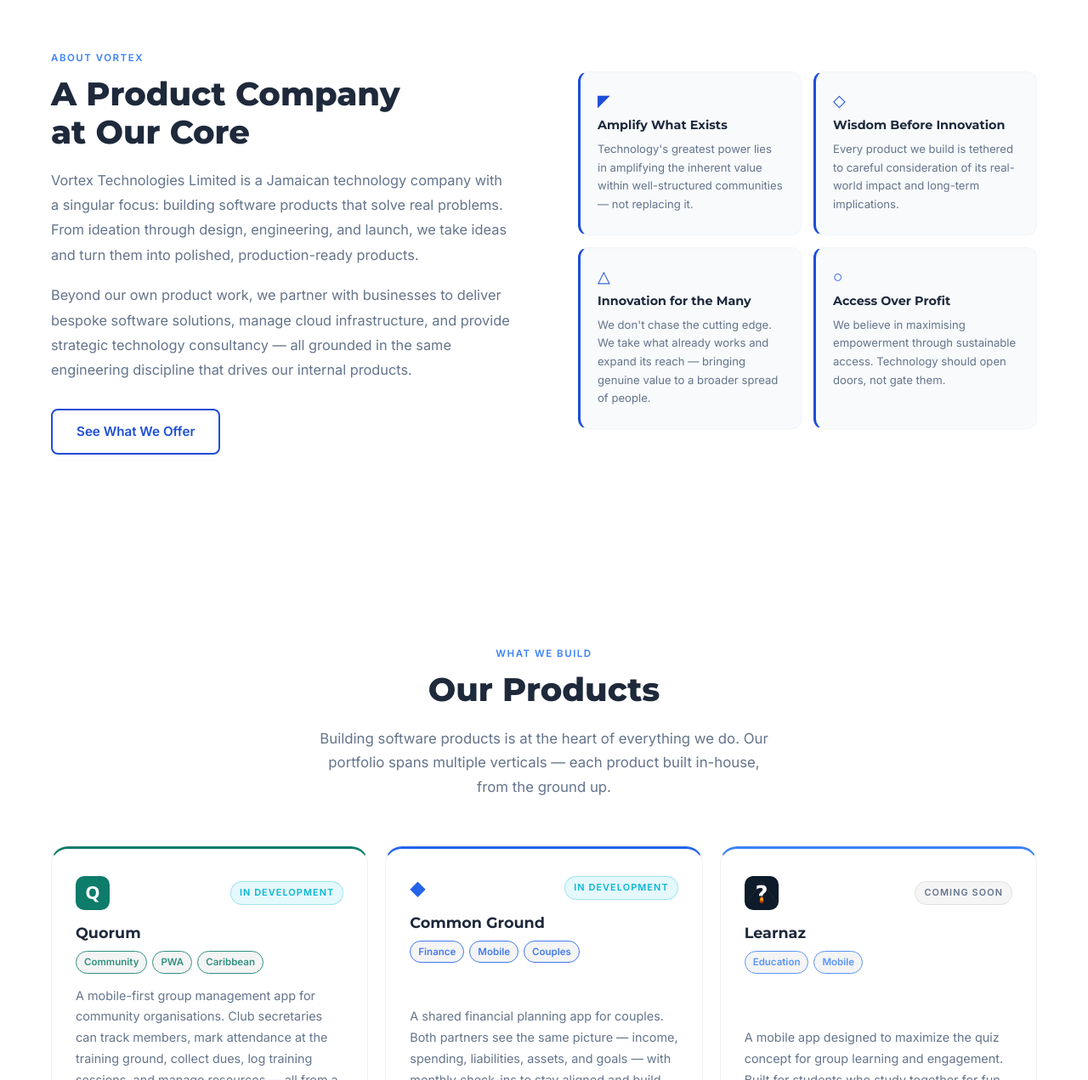
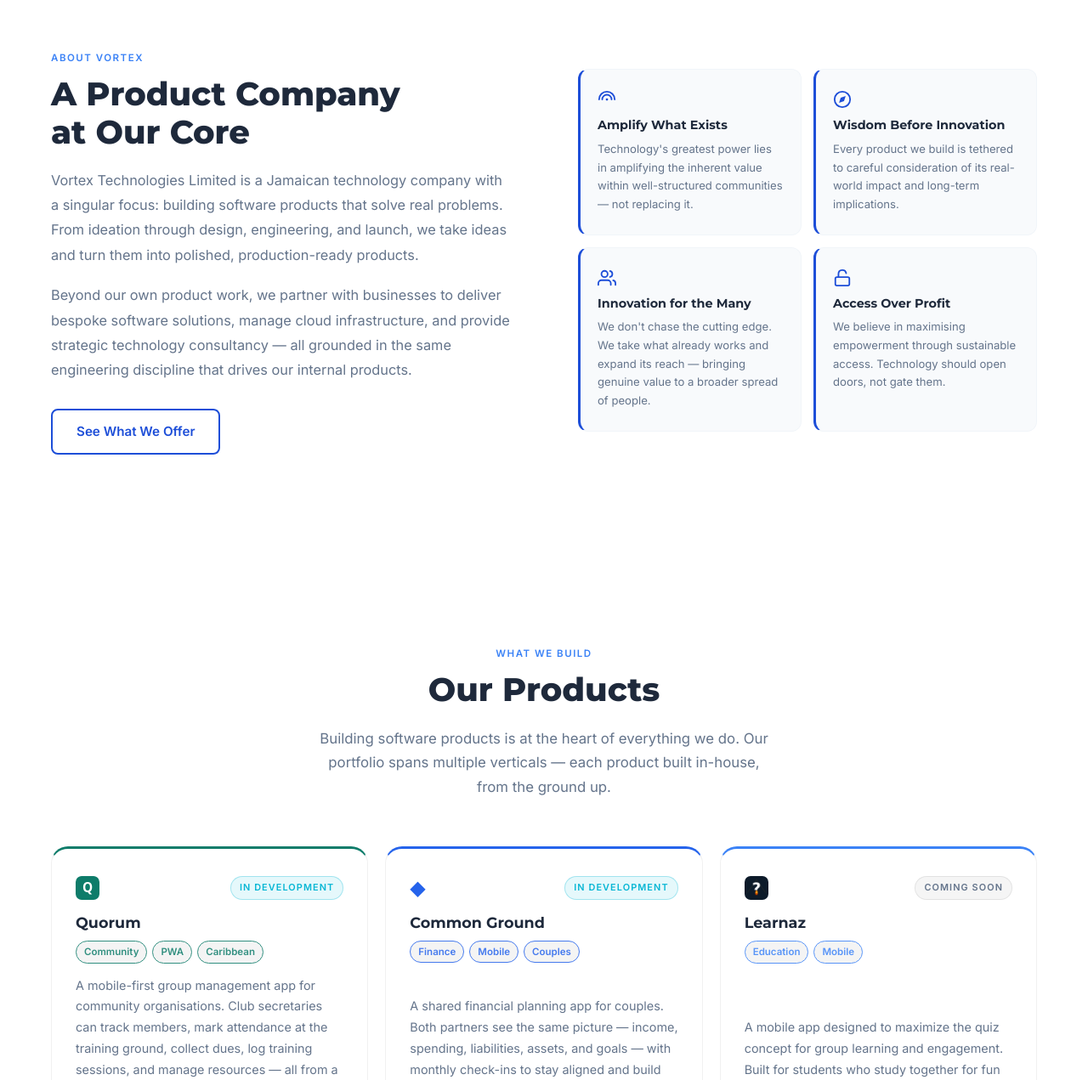
Before and after one commit to vtechs-ja/vtechs-ja.github.io, a plain HTML site: page index.html in a window 1280 px wide. Shown: the part 856-2127 px from the top of the page at 85% size. Drawn offline with Linux system fonts and the light colour scheme.

Commit message:
Improve icons: resize product icons, add SVG principle icons
Reduces product icon image size from 40px to 28px to better match the
visual weight of adjacent text icons. Replaces abstract Unicode
geometric shapes in the About principles section with meaningful SVG
icons: broadcast waves (Amplify), compass needle (Wisdom), people group
(Innovation for the Many), and open padlock (Access Over Profit).

Co-Authored-By: Claude Sonnet 4.6 <noreply@anthropic.com>

```diff
--- a/css/style.css
+++ b/css/style.css
@@ -472,6 +472,12 @@ a {
   line-height: 1;
 }
 
+.value-icon svg {
+  width: 22px;
+  height: 22px;
+  display: block;
+}
+
 .value-card h4 {
   font-family: var(--font-head);
   font-size: 0.9rem;
@@ -533,9 +539,9 @@ a {
 }
 
 .product-icon img {
-  width: 40px;
-  height: 40px;
-  border-radius: 10px;
+  width: 28px;
+  height: 28px;
+  border-radius: 7px;
   object-fit: cover;
   display: block;
 }
--- a/index.html
+++ b/index.html
@@ -77,22 +77,45 @@
           <div class="about-right reveal">
             <div class="values-grid">
               <div class="value-card">
-                <div class="value-icon">&#9700;</div>
+                <div class="value-icon">
+                  <svg xmlns="http://www.w3.org/2000/svg" viewBox="0 0 24 24" fill="none" stroke="currentColor" stroke-width="2" stroke-linecap="round" stroke-linejoin="round">
+                    <path d="M2 12a10 10 0 0 1 20 0"/>
+                    <path d="M6 12a6 6 0 0 1 12 0"/>
+                    <circle cx="12" cy="12" r="1.5" fill="currentColor" stroke="none"/>
+                  </svg>
+                </div>
                 <h4>Amplify What Exists</h4>
                 <p>Technology's greatest power lies in amplifying the inherent value within well-structured communities — not replacing it.</p>
               </div>
               <div class="value-card">
-                <div class="value-icon">&#9671;</div>
+                <div class="value-icon">
+                  <svg xmlns="http://www.w3.org/2000/svg" viewBox="0 0 24 24" fill="none" stroke="currentColor" stroke-width="2" stroke-linecap="round" stroke-linejoin="round">
+                    <circle cx="12" cy="12" r="10"/>
+                    <polygon points="16.24 7.76 14.12 14.12 7.76 16.24 9.88 9.88 16.24 7.76" fill="currentColor" stroke="none"/>
+                  </svg>
+                </div>
                 <h4>Wisdom Before Innovation</h4>
                 <p>Every product we build is tethered to careful consideration of its real-world impact and long-term implications.</p>
               </div>
               <div class="value-card">
-                <div class="value-icon">&#9651;</div>
+                <div class="value-icon">
+                  <svg xmlns="http://www.w3.org/2000/svg" viewBox="0 0 24 24" fill="none" stroke="currentColor" stroke-width="2" stroke-linecap="round" stroke-linejoin="round">
+                    <path d="M17 21v-2a4 4 0 0 0-4-4H5a4 4 0 0 0-4 4v2"/>
+                    <circle cx="9" cy="7" r="4"/>
+                    <path d="M23 21v-2a4 4 0 0 0-3-3.87"/>
+                    <path d="M16 3.13a4 4 0 0 1 0 7.75"/>
+                  </svg>
+                </div>
                 <h4>Innovation for the Many</h4>
                 <p>We don't chase the cutting edge. We take what already works and expand its reach — bringing genuine value to a broader spread of people.</p>
               </div>
               <div class="value-card">
-                <div class="value-icon">&#9675;</div>
+                <div class="value-icon">
+                  <svg xmlns="http://www.w3.org/2000/svg" viewBox="0 0 24 24" fill="none" stroke="currentColor" stroke-width="2" stroke-linecap="round" stroke-linejoin="round">
+                    <rect x="3" y="11" width="18" height="11" rx="2"/>
+                    <path d="M7 11V7a5 5 0 0 1 9.9-1"/>
+                  </svg>
+                </div>
                 <h4>Access Over Profit</h4>
                 <p>We believe in maximising empowerment through sustainable access. Technology should open doors, not gate them.</p>
               </div>
```
